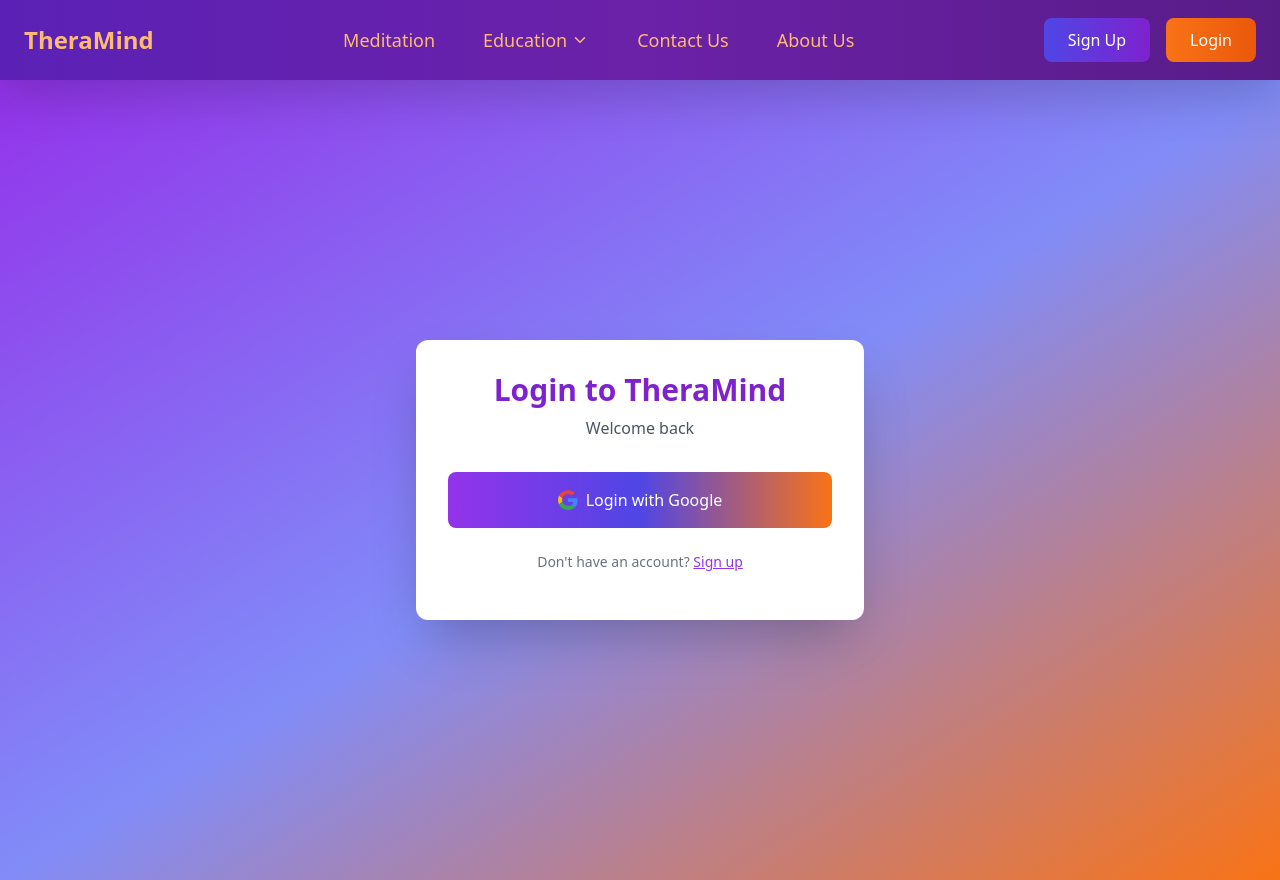
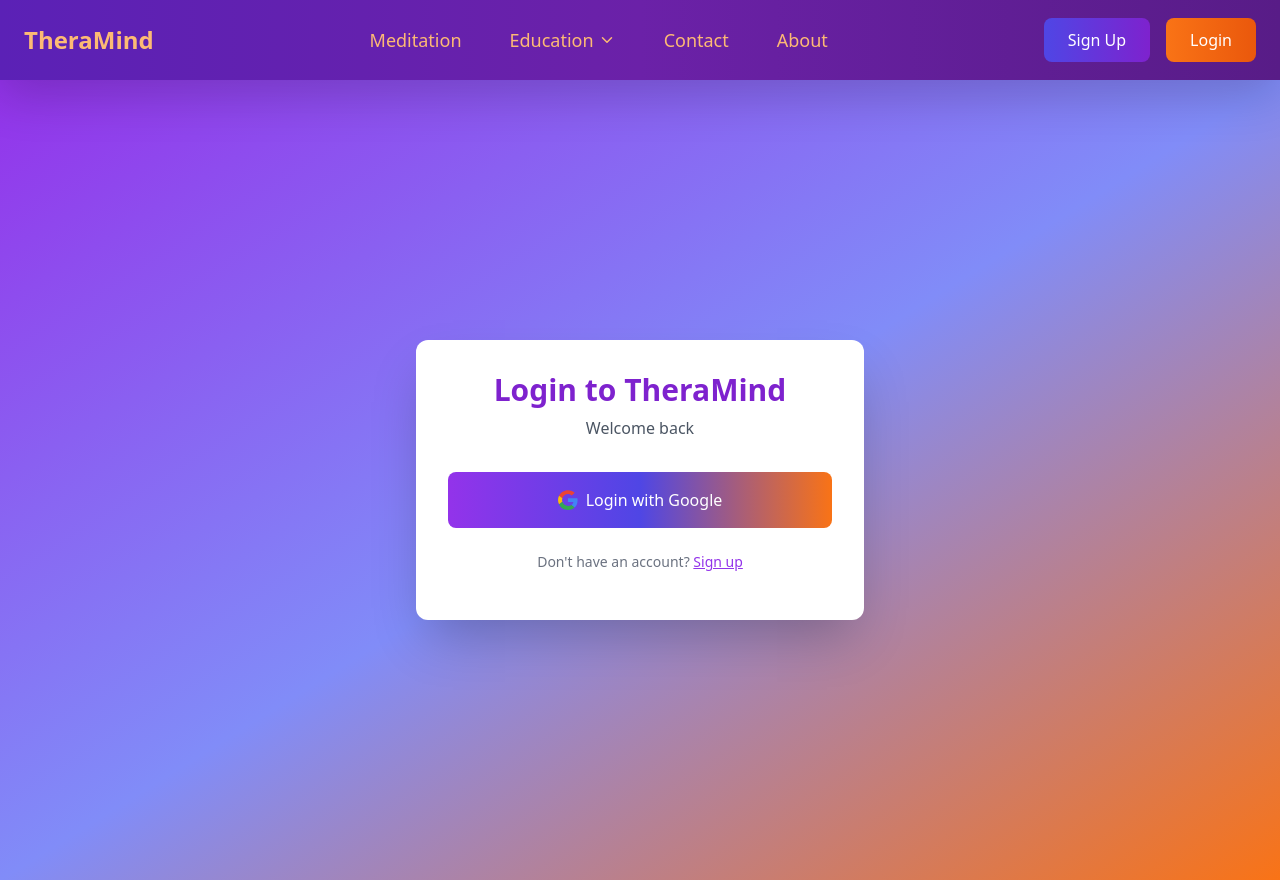
Before and after one commit to poetabdullah/theramind, a React (Create React App) app: page /login in a window 1280 px wide. Built offline with nearby package versions, Linux system fonts and the light colour scheme; no server answers.

Commit message:
Changed About Us to About and Contact Us to Contact!

```diff
--- a/src/components/Navbar.js
+++ b/src/components/Navbar.js
@@ -161,13 +161,13 @@
                     to="/contact-us"
                     className="text-orange-300 hover:text-orange-500 transition-colors duration-200 text-lg no-underline"
                   >
-                    Contact Us
+                    Contact
                   </Link>
                   <Link
                     to="/about-us"
                     className="text-orange-300 hover:text-orange-500 transition-colors duration-200 text-lg no-underline"
                   >
-                    About Us
+                    About
                   </Link>
                 </>
               ) : (
@@ -223,13 +223,13 @@
                     to="/contact-us"
                     className="text-orange-300 hover:text-orange-500 transition-colors duration-200 text-lg no-underline"
                   >
-                    Contact Us
+                    Contact
                   </Link>
                   <Link
                     to="/about-us"
                     className="text-orange-300 hover:text-orange-500 transition-colors duration-200 text-lg no-underline"
                   >
-                    About Us
+                    About
                   </Link>
                 </>
               )}
--- a/src/pages/QuestionnairePage.js
+++ b/src/pages/QuestionnairePage.js
@@ -129,6 +129,8 @@
 
       const detected = Object.keys(conditionCounts).reduce((a, b) => conditionCounts[a] > conditionCounts[b] ? a : b);
       setDetectedCondition(detected);
+      console.log(detected);
+      console.log(conditionCounts);
       setCurrentQuestionIndex(conditionRanges[detected]?.start || 16);
       return;
     }
@@ -202,9 +204,9 @@
   const getProgress = () => {
     if (noConditionDiagnosed || suicidalThoughts) return 100;
     if (currentQuestionIndex === 0) return 0;
-    if (currentQuestionIndex <= 1) return 25;
-    if (currentQuestionIndex === 2) return 50;
-    if (currentQuestionIndex >= 3 && currentQuestionIndex <= 6) return 75;
+    if (currentQuestionIndex <= 1) return 10;
+    if (currentQuestionIndex === 2) return 20;
+    if (currentQuestionIndex >= 3 && currentQuestionIndex <= 6) return 40;
     return Math.round((currentQuestionIndex / (questions.length - 1)) * 100);
   };
 
```
